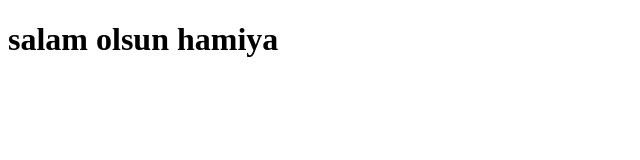
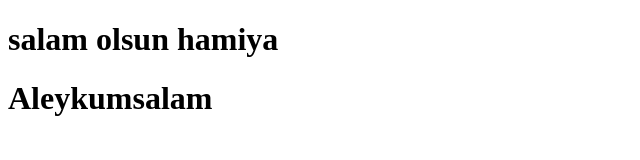
Before and after one commit to hesenrza888/PC, a plain HTML site: page index.html in a window 1280 px wide. Shown: the whole page, without its empty margins (0-640 px from the left). Drawn offline with Linux system fonts and the light colour scheme.

Commit message:
pchasanchangedinde.html

```diff
--- a/index.html
+++ b/index.html
@@ -8,5 +8,6 @@
 </head>
 <body>
     <h1>salam olsun hamiya</h1>
+    <h1>Aleykumsalam</h1>
 </body>
 </html>
```
